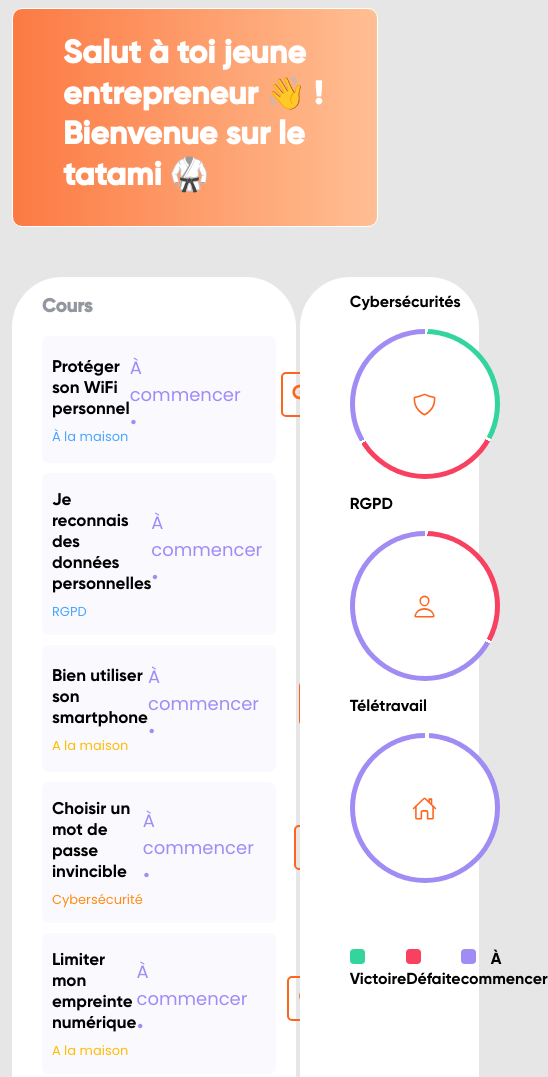
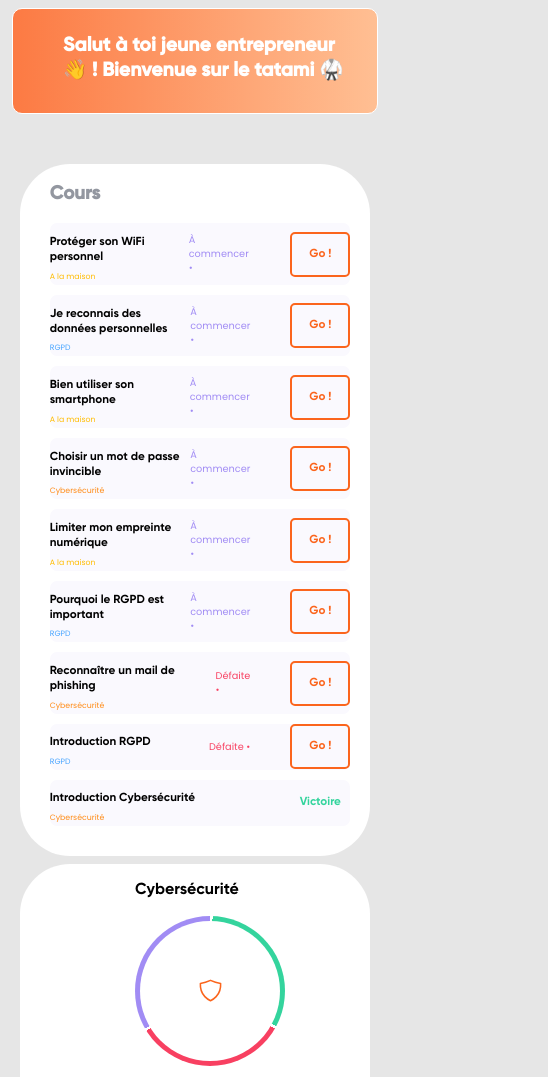
Before and after one commit to SilvusTV/Kamae_project, a website: page index.html in a window 390 px wide. Shown: the top 1077 px of the page, 548 px wide, since content can reach past the window. Drawn offline with nearby package versions, Linux system fonts and the light colour scheme.

Commit message:
responsive design
-fix litle bug
-add responsive
-add favicon

```diff
--- a/index.html
+++ b/index.html
@@ -4,6 +4,7 @@
     <meta charset="UTF-8">
     <meta name="viewport" content="width=device-width, user-scalable=no, initial-scale=1.0, maximum-scale=1.0, minimum-scale=1.0">
     <meta http-equiv="X-UA-Compatible" content="ie=edge">
+    <link rel="shortcut icon" href="./asset/img/favicon-kama.png" type="image/x-icon">
     <link rel="stylesheet" href="style/main.css">
     <script type="module" src="https://unpkg.com/ionicons@5.5.2/dist/ionicons/ionicons.esm.js"></script>
     <script nomodule src="https://unpkg.com/ionicons@5.5.2/dist/ionicons/ionicons.js"></script>
@@ -16,9 +17,9 @@
         <h3 class="courses-title">Cours</h3>
     </div>
     <div class="history">
-        <div class="cybersecu-group">
-            <p class="group-title">Cybersécurités</p>
-            <div class="cyber-progress">
+        <div class="cybersecu-group group-progress">
+            <p class="group-title">Cybersécurité</p>
+            <div class="cyber-progress" id="cyber-project">
                 <span class="cover-progress">
                      <ion-icon name="shield-outline"></ion-icon>
                 </span>
@@ -27,7 +28,7 @@
 
             </div>
         </div>
-        <div class="rgpd-group">
+        <div class="rgpd-group group-progress">
             <p class="group-title">RGPD</p>
             <div class="rgpd-progress">
                 <span class="cover-progress">
@@ -35,8 +36,8 @@
                 </span>
             </div>
         </div>
-        <div class="remote-group">
-            <p class="group-title">Télétravail</p>
+        <div class="remote-group group-progress">
+            <p class="group-title">À la maison</p>
             <div class="remote-progress">
                 <span class="cover-progress">
                     <ion-icon name="home-outline"></ion-icon>
--- a/src/app.ts
+++ b/src/app.ts
@@ -1,3 +1,4 @@
+alert("Bonjour et bienvenue sur mon interprétation du projet demandé. \n\n-Affichages par foreach à base d'un json dans le JS\n-Bouton \"Go !\" interactif (/!\\ reset en F5 juste visuel)\n-graphique non fonctionnel ")
 const Datas = [
     {
         "title": "Introduction Cybersécurité",
@@ -7,7 +8,7 @@ const Datas = [
     },
     {
         "title": "Protéger son WiFi personnel",
-        "category": "À la maison",
+        "category": "A la maison",
         "status": "A commencer",
         "id": "1"
     },
@@ -77,7 +78,7 @@ sortedStatus.forEach(function (value) {
             "<div class=\"task\">" +
             "<span class=\"task-txt\">" +
             "<p class=\"title\">" + value.title + "</p>" +
-            "<p class=\"category " + category + "\">" + value.category + "</p>" +
+            "<p class=\"category " + category + " category\">" + value.category + "</p>" +
             "</span>" +
             button +
             " </div>";
@@ -94,6 +95,10 @@ function VorD(id: number) {
     if (random == 0) {
         if (querySelector) {
             querySelector.innerHTML = "<p class='b-error'>Défaite •</p><button onclick='VorD(" + id + ")'>Go !</button>"
+                const cyber = document.getElementById("cyber-project")
+            if (cyber){
+                cyber.setAttribute("style", "background: red")
+            }
         }
     } else {
         if (querySelector) {
--- a/style/main.css
+++ b/style/main.css
@@ -48,23 +48,10 @@ html {
     display: flex;
     flex-direction: column;
     padding: 0 20px 20px 50px;
+    align-items: center;
 }
-
-.cyber-progress {
-    width: 150px;
-    height: 150px;
-    display: flex;
-    justify-content: center;
-    align-items: center;
-    border-radius: 50%;
-    background: conic-gradient(
-            white 3deg,
-            var(--color_sucess) 3deg 10deg,
-            white 10deg 13deg,
-            var(--color_error) 13deg 20deg,
-            white 20deg 23deg,
-            var(--color_waiter) 0deg);
-
+.legend p{
+    margin: 0 1.5vw 0 1.5vw;
 }
 
 .cover-progress {
@@ -274,3 +261,46 @@ button.success {
 button.success:active {
     background: transparent;
 }
+@media screen and (max-width: 769px) {
+    #page-container{
+        flex-direction: column;
+    }
+    .courses{
+        width: auto;
+        margin:0 2vw 2vw 2vw;
+    }
+    .history{
+        width: auto;
+        margin: 0 2vw 2vw 2vw;
+        flex-direction: row;
+        flex-wrap: wrap;
+        flex: 0 0 33%;
+        justify-content: space-around;
+    }
+    .group-progress{
+        justify-content: center;
+    }
+}
+@media screen and (max-width: 600px) {
+    .wlcm-banner{
+        font-size: 5vw;
+    }
+    .task{
+        padding: 0;
+    }
+    .task .title{
+        font-size: 3vw;
+    }
+    .task .category{
+        font-size: 2vw;
+    }
+    .task button{
+        font-size:  3vw;
+    }
+    .b-waiter, .b-error{
+        font-size: 2.5vw;
+    }
+    .history{
+        flex-direction: column;
+    }
+}
```
Also changed, not shown: asset/img/favicon-kama.png (added), dist/app.js.
